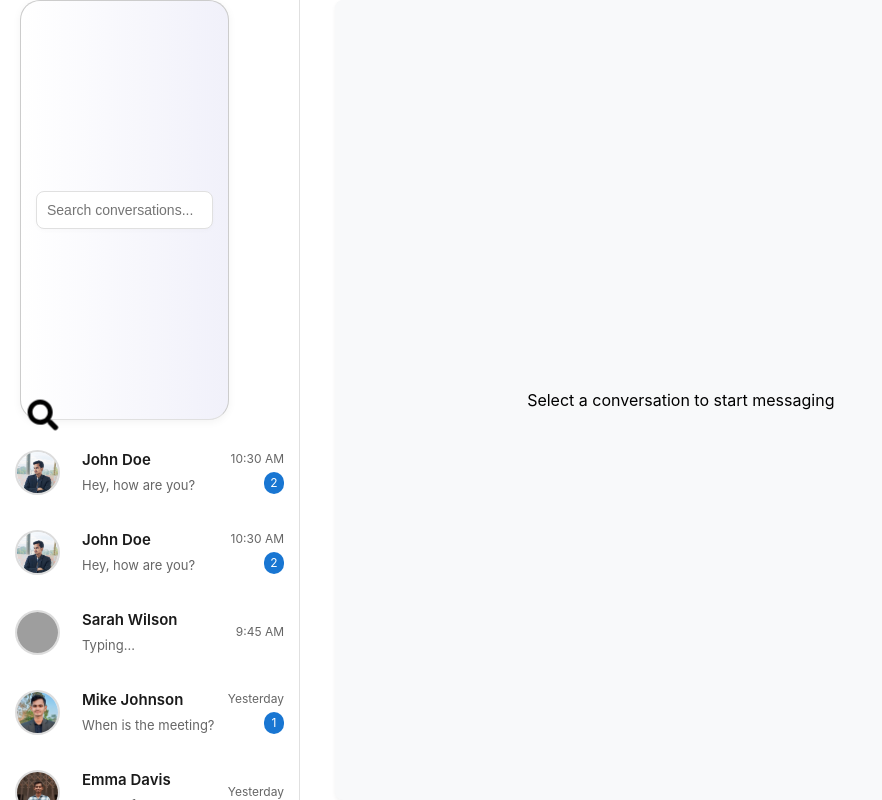
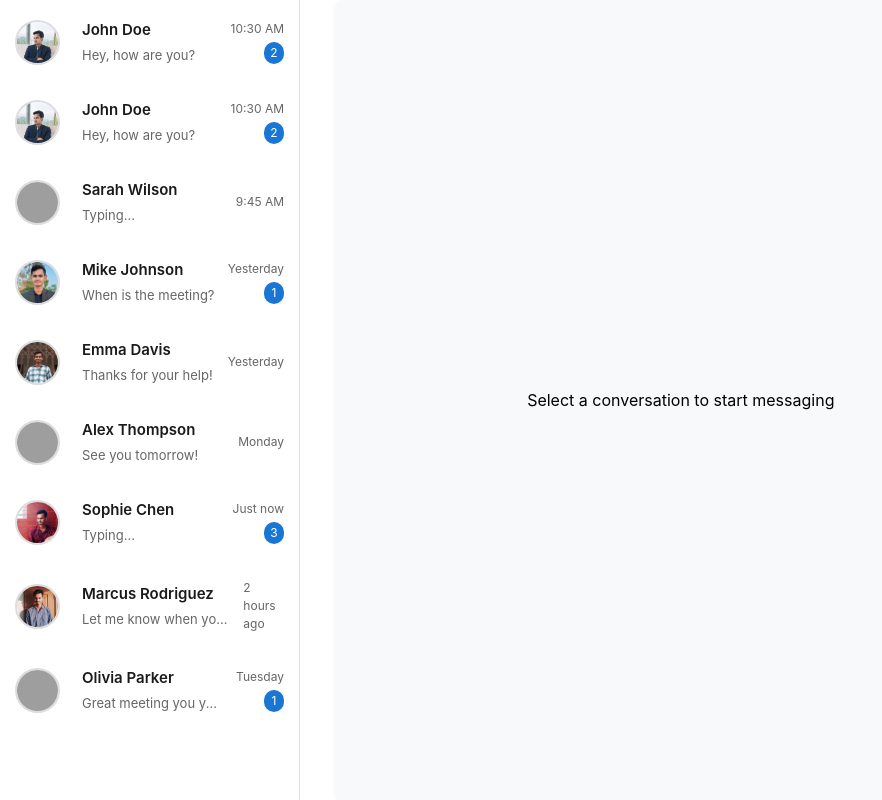
Before and after one commit to abulhasnatsifat/The-Dream-Vibe-Journal, a React (Create React App) app: page /messages in a window 1280 px wide. Shown: the whole page, without its empty margins (0-882 px from the left). Built offline with nearby package versions, Linux system fonts and the light colour scheme; grey boxes are pictures that could not be loaded.

Commit message:
Add files via upload

```diff
--- a/src/Auth/Messages/Messages.css
+++ b/src/Auth/Messages/Messages.css
@@ -26,43 +26,7 @@
   z-index: 1000;
 }
 
-.search-bar {
-  padding: 15px;
-  border-bottom: 1px solid #e0e0e0;
-  display: flex;
-  align-items: center;
-  gap: 10px;
-  background-color: #f8f9fa;
-}
 
-.search-bar input {
-  flex-grow: 1;
-  padding: 12px 16px 12px 40px;
-  border: 1px solid #e0e0e0;
-  border-radius: 24px;
-  font-size: 14px;
-  background-color: white;
-  transition: all 0.2s ease;
-  box-shadow: 0 2px 4px rgba(0, 0, 0, 0.02);
-}
-
-.search-bar input:focus {
-  outline: none;
-  border-color: #1976d2;
-  box-shadow: 0 2px 8px rgba(25, 118, 210, 0.1);
-}
-
-.search-icon {
-  color: #757575;
-  position: absolute;
-  left: 28px;
-  pointer-events: none;
-  transition: color 0.2s ease;
-}
-
-.search-bar input:focus + .search-icon {
-  color: #1976d2;
-}
 
 .conversations-list {
   flex-grow: 1;
--- a/src/Auth/Messages/Messages.jsx
+++ b/src/Auth/Messages/Messages.jsx
@@ -1,5 +1,5 @@
 import React, { useState, useRef, useEffect } from 'react';
-import { FaSearch, FaPaperPlane, FaSmile, FaPaperclip, FaBell, FaBellSlash, FaTrash, FaBan } from 'react-icons/fa';
+import { FaPaperPlane, FaSmile, FaPaperclip, FaBell, FaBellSlash, FaTrash, FaBan } from 'react-icons/fa';
 import EmojiPicker from 'emoji-picker-react';
 import photo1 from '../../assets/Profile/Photos/photo1.jpg';
 import photo2 from '../../assets/Profile/Photos/photo2.jpg';
@@ -419,7 +419,7 @@ useEffect(() => {
 }, [selectedChat]);
   const [newMessage, setNewMessage] = useState('');
   const [showEmojiPicker, setShowEmojiPicker] = useState(false);
-  const [searchQuery, setSearchQuery] = useState('');
+  const [searchQuery] = useState('');
   const [mutedChats, setMutedChats] = useState(new Set());
   const [isTyping, setIsTyping] = useState(false);
   const [attachments, setAttachments] = useState([]);
@@ -499,15 +499,7 @@ useEffect(() => {
     <div className="messages-container">
       {/* Left Sidebar */}
       <div className="conversations-sidebar">
-        <div className="search-bar">
-          <FaSearch className="search-icon" />
-          <input
-            type="text"
-            placeholder="Search conversations..."
-            value={searchQuery}
-            onChange={(e) => setSearchQuery(e.target.value)}
-          />
-        </div>
+
         <div className="conversations-list">
           {filteredConversations.map(conv => (
             <div
```
